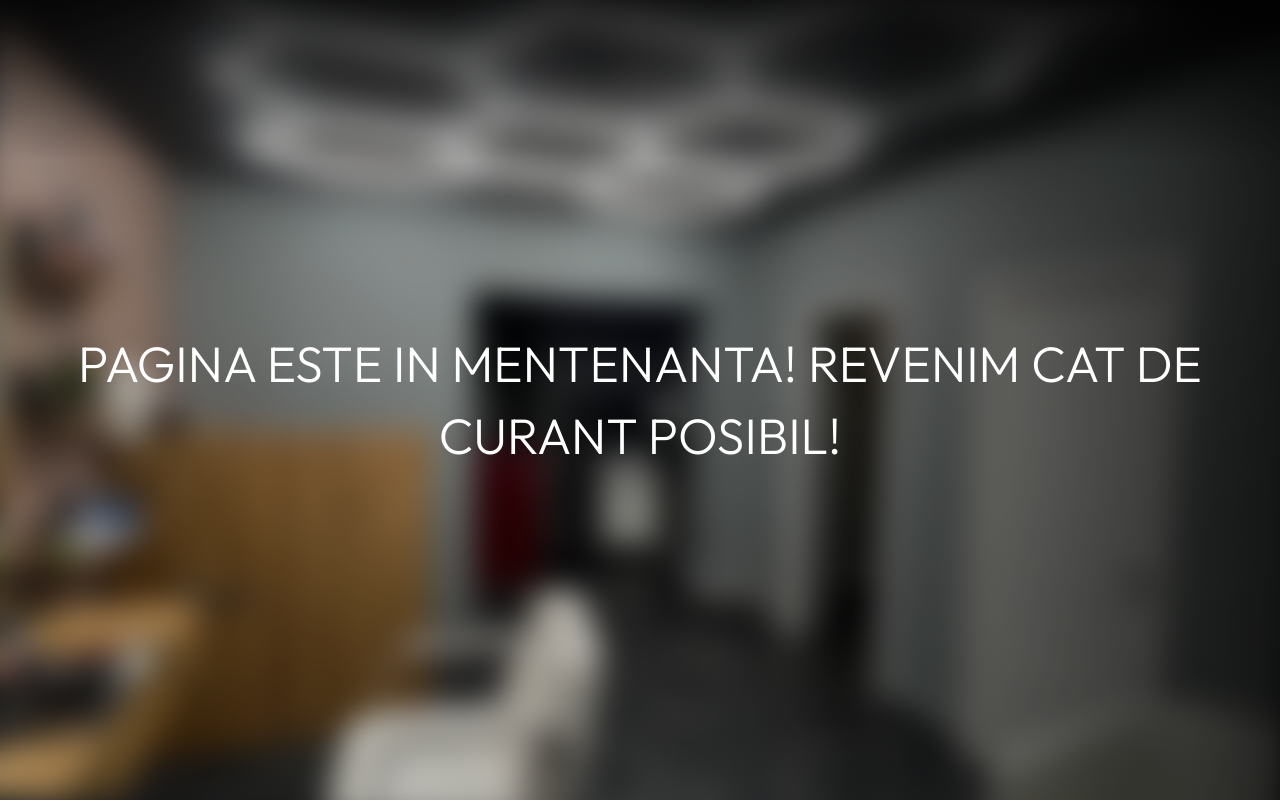
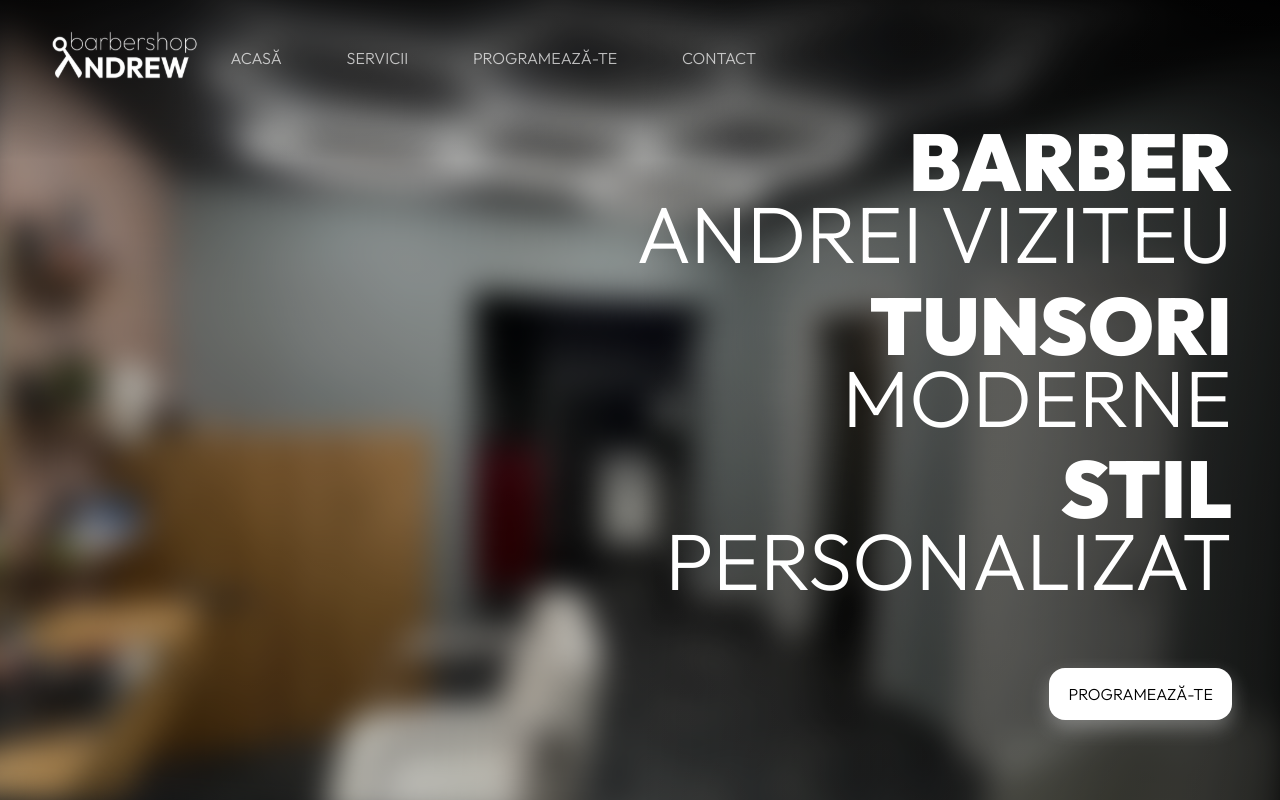
Before and after one commit to laurentiu04/Frizerie-Andrei-Viziteu, a React (Vite) app: page / in a window 1280 px wide. Built offline with nearby package versions, Linux system fonts and the light colour scheme.

Commit message:
removed maintenance message

```diff
--- a/client/src/Home.jsx
+++ b/client/src/Home.jsx
@@ -7,14 +7,14 @@ function Home() {
 	return (
 		<>
       <div className="home-container">
-				{/* <Navbar />*/}
+				<Navbar />
 				<div className="fundal-mask">
 					<img id="fundal" src={Fundal} />
 				</div>
         <span id="overlay"></span>
-        <h1 className="mentenanta">PAGINA ESTE IN MENTENANTA! REVENIM CAT DE CURANT POSIBIL!</h1>
+        {/* <h1 className="mentenanta">PAGINA ESTE IN MENTENANTA! REVENIM CAT DE CURANT POSIBIL!</h1>*/}
 
-				{/* <h1>
+				<h1>
 					<b>BARBER</b>
 					ANDREI VIZITEU
 				</h1>
@@ -25,10 +25,10 @@ function Home() {
 				<h1>
 					<b>STIL</b>
 					PERSONALIZAT
-				</h1>*/}
-				{/* <span className="reserveButton">
+				</h1>
+				<span className="reserveButton">
 					<Link to="/programare">PROGRAMEAZĂ-TE</Link>
-				</span>*/}
+				</span>
 			</div>
 		</>
 	);
--- a/client/src/adminSchedule.jsx
+++ b/client/src/adminSchedule.jsx
@@ -47,7 +47,8 @@ function AdminSchedule() {
 	// >>-------> free days vars <---------<<
 	const [yearOps, setYearOps] = useState(null);
 	const [monthOps, setMonthOps] = useState(null);
-	const [dayOps, setDayOps] = useState(null);
+  const [dayOps, setDayOps] = useState(null);
+	const [filer, setFiler] = useState(null)
 
 	const [year, setYear] = useState("");
 	const [yearToggle, showYear] = useState(true);
@@ -499,7 +500,17 @@ function AdminSchedule() {
 						<span className="add-day" onClick={() => setAddDayMenu(true)}>
 							<img className="icon" src={plus_img} />
 						</span>
-					)}
+            )}
+            {/* <div className="filter">
+              <Select
+                options={monthOps}
+               	onChange={(val) => {
+											setFiler(val);
+											setTimeout(null, 10);
+										}}
+              />
+              {filer && <span onClick={() => { setFiler(null); setTimeout(null, 10) }}>Clear</span>}
+            </div>*/}
 					<div className="freeDays">
 						{currentWorkData.free_days?.map((day) => (
 							<span
```
